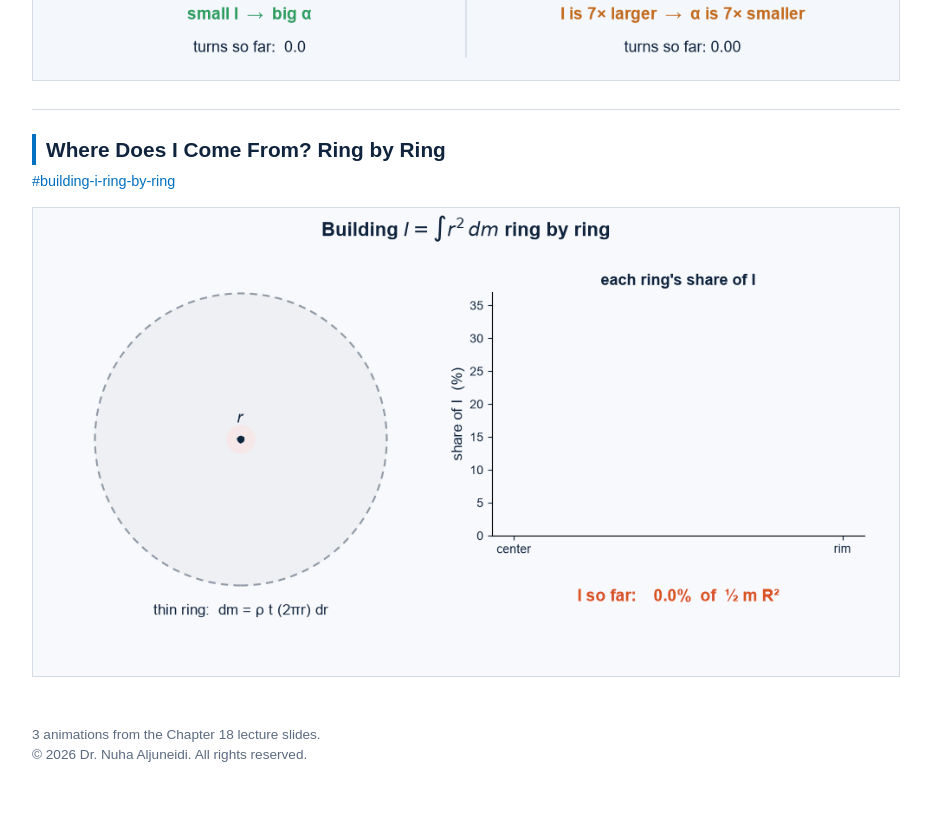
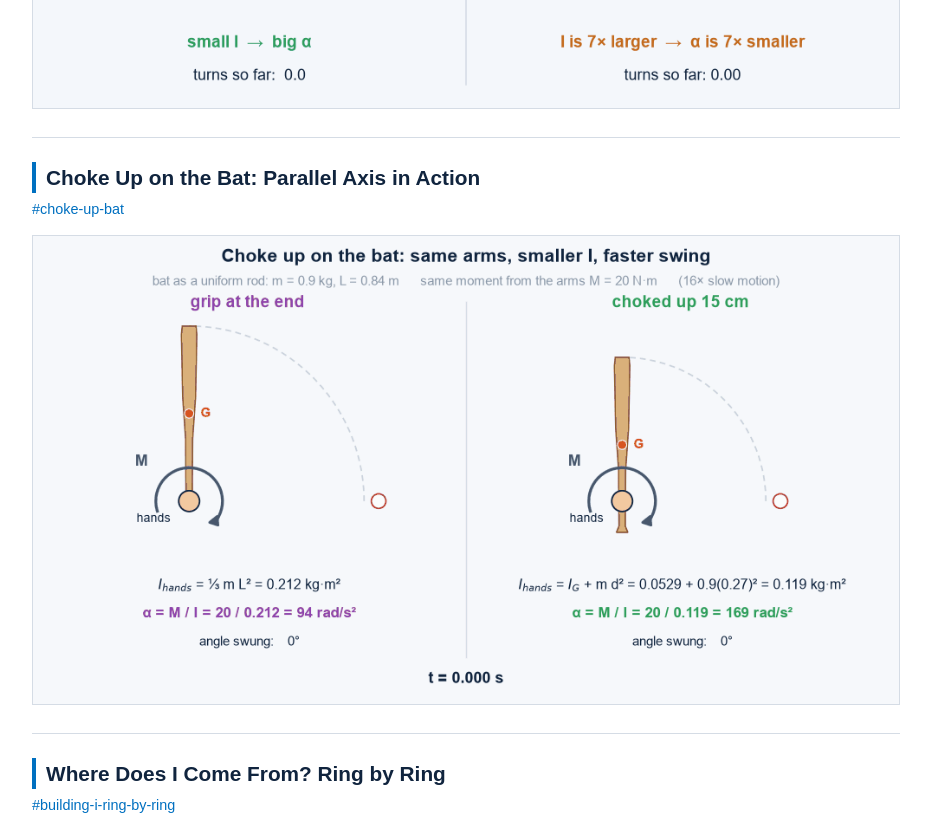
Before and after one commit to nuhaaljuneidi/dynamics-chapter18-animations, a plain HTML site: page index.html in a window 1280 px wide. Shown: the part 1420-2239 px from the top of the page, without its empty margins (174-1105 px from the left). Before the commit the page ends 2217 px from the top, so only its background shows below. Drawn offline with Linux system fonts and the light colour scheme.

Commit message:
Publish choke-up bat GIF

```diff
--- a/index.html
+++ b/index.html
@@ -52,6 +52,7 @@
       <ol>
         <li><a href="#push-the-door">Push the Door: What Is a Moment?</a></li>
         <li><a href="#same-push-different-i">Same Push, Different I</a></li>
+        <li><a href="#choke-up-bat">Choke Up on the Bat: Parallel Axis in Action</a></li>
         <li><a href="#building-i-ring-by-ring">Where Does I Come From? Ring by Ring</a></li>
       </ol>
     </nav>
@@ -65,12 +66,17 @@
       <p class="meta"><a href="#same-push-different-i">#same-push-different-i</a></p>
       <img src="gifs/same-push-different-i.gif" alt="Same Push, Different I" loading="lazy">
     </section>
+    <section id="choke-up-bat">
+      <h2>Choke Up on the Bat: Parallel Axis in Action</h2>
+      <p class="meta"><a href="#choke-up-bat">#choke-up-bat</a></p>
+      <img src="gifs/choke-up-bat.gif" alt="Choke Up on the Bat: Parallel Axis in Action" loading="lazy">
+    </section>
     <section id="building-i-ring-by-ring">
       <h2>Where Does I Come From? Ring by Ring</h2>
       <p class="meta"><a href="#building-i-ring-by-ring">#building-i-ring-by-ring</a></p>
       <img src="gifs/building-i-ring-by-ring.gif" alt="Where Does I Come From? Ring by Ring" loading="lazy">
     </section>
   </main>
-  <footer>3 animations from the Chapter 18 lecture slides.<br>&copy; 2026 Dr. Nuha Aljuneidi. All rights reserved.</footer>
+  <footer>4 animations from the Chapter 18 lecture slides.<br>&copy; 2026 Dr. Nuha Aljuneidi. All rights reserved.</footer>
 </body>
 </html>
```
Also changed, not shown: gifs/choke-up-bat.gif (added).
